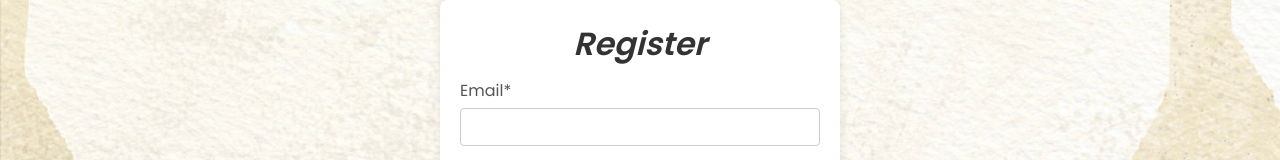
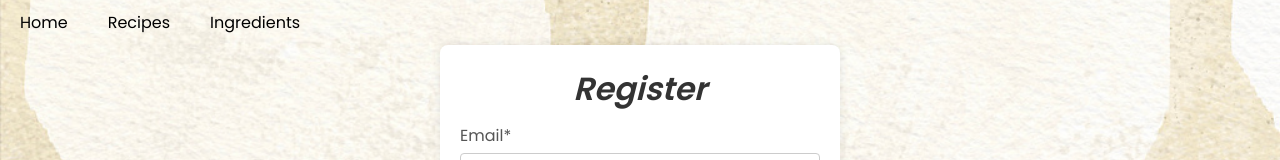
Before and after one commit to Claudiu-hue/IngredientCrafter, an Angular app: page /register in a window 1280 px wide. Shown: the top 160 px of the page. Built offline with nearby package versions, Linux system fonts and the light colour scheme.

Commit message:
changes for deployment

```diff
--- a/src/app/app-routing.module.ts
+++ b/src/app/app-routing.module.ts
@@ -12,10 +12,11 @@ const routes: Routes = [
   { path: 'register', component: RegisterComponent },
   {
     path: 'ingredients',
-    canActivate: [AuthGuard],
+    // canActivate: [AuthGuard],
     component: IngredientsComponent,
   },
-  { path: 'recipes', canActivate: [AuthGuard], component: RecipesComponent },
+  { path: 'recipes', component: RecipesComponent },
+  //canActivate:[AuthGuard]
 ];
 
 @NgModule({
--- a/src/app/header/header.component.html
+++ b/src/app/header/header.component.html
@@ -1,4 +1,5 @@
-<nav *ngIf="isAuthenticated">
+<!-- <nav *ngIf="isAuthenticated"> -->
+<nav>
   <ul>
     <div [ngClass]="'leftSide-menu'">
       <li><a routerLink="/">Home</a></li>
@@ -6,10 +7,10 @@
       <li><a routerLink="/ingredients">Ingredients</a></li>
     </div>
     <div [ngClass]="'rightSide-menu'">
-      <button [ngClass]="'logout'" (click)="onLogout()">
+      <!-- <button [ngClass]="'logout'" (click)="onLogout()">
         <a routerLink="">Logout</a>
         <img src="../../assets/icons8-logout-24.png" alt="" />
-      </button>
+      </button> -->
     </div>
   </ul>
 </nav>
```
